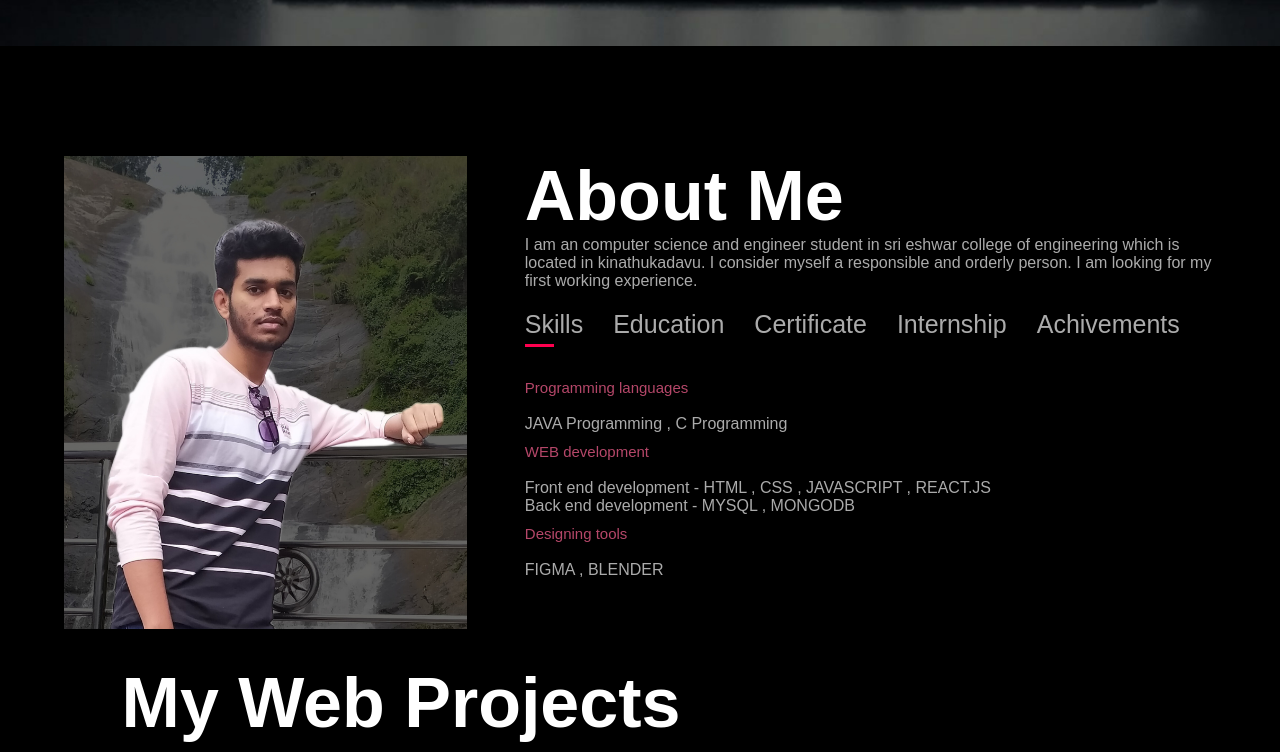
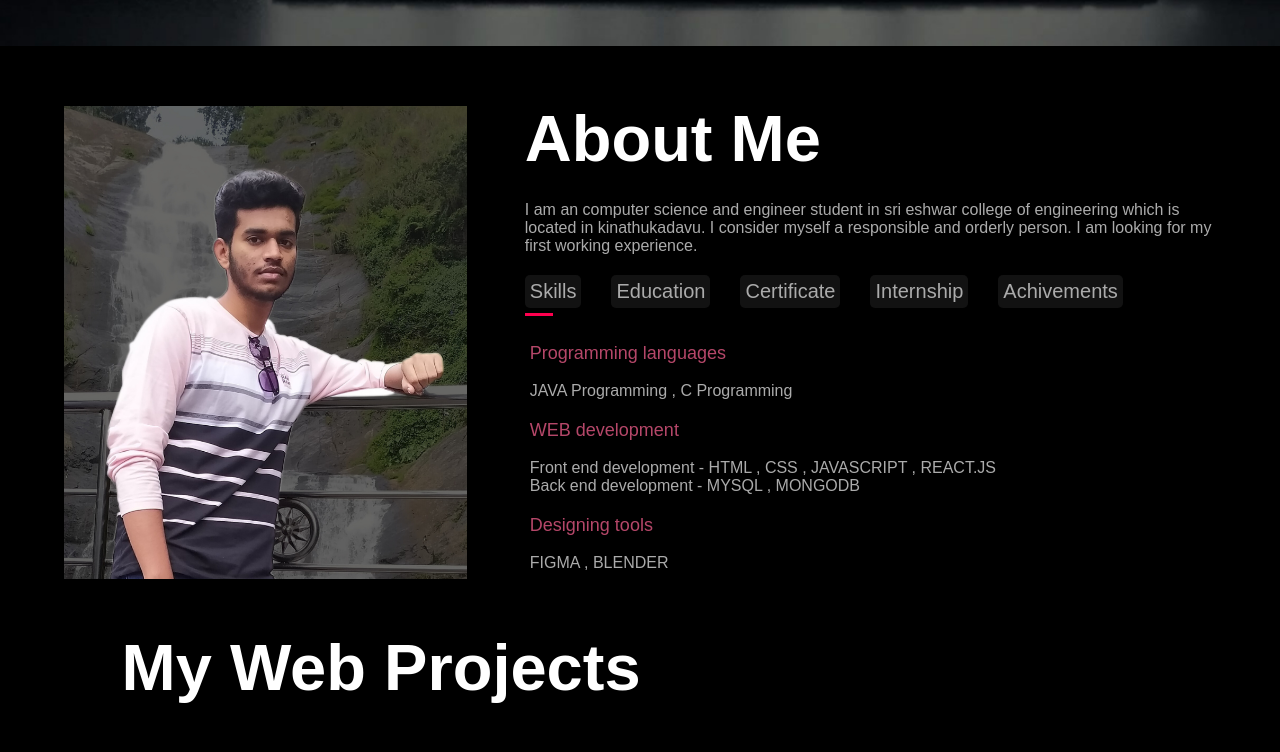
Before and after one commit to AswinACSE/My_Portfolio, a plain HTML site: page index.html in a window 1280 px wide. Shown: the part 754-1506 px from the top of the page. Drawn offline with Linux system fonts and the light colour scheme; files whose address does not match are found by name.

Commit message:
Update style.css

```diff
--- a/style.css
+++ b/style.css
@@ -79,6 +79,8 @@ nav ul li a:hover::after{
     display: flex;
     justify-content: space-between;
     flex-wrap: wrap;
+    height: 100%;
+    margin-top: -50px;
 }
 .about-col-1{
     flex-basis: 35%;
@@ -90,17 +92,24 @@ nav ul li a:hover::after{
     flex-basis: 60%;
 }
 .sub-title{
-    font-size: 70px;
+    font-size: 65px;
     font-weight: 600px;
     color: white;
+    margin-top: -5px;
+    margin-bottom: 25px;
 }
 .tab-titles{
     display:flex;
     margin: 20px 0 40px;
 }
+.tab-titles p{
+    background-color: #ffffff12;
+    border-radius: 5px;
+}
 .tab-links{
+    padding: 5px;
     margin-right: 30px;
-    font-size: 25px;
+    font-size: 20px;
     font-weight: 500;
     cursor:pointer;
     position: relative;
@@ -121,14 +130,17 @@ nav ul li a:hover::after{
 .tab-contents ul li{
     list-style: none;
     margin: 10px 0;
+    padding: 5px;
 }
 .tab-contents ul li span{
     color: #b54769;
-    font-size: 15px;
+    font-size: 18px;
 
 }
 .tab-contents{
     display: none;
+    margin-top: -10px;
+
 }
 .tab-contents.active-tab{
     display: block;
@@ -176,7 +188,7 @@ nav ul li a:hover::after{
 }
 .work-list{
     display:grid;
-    grid-template-columns: repeat(auto-fit,minmax(500px, 1fr));
+    grid-template-columns: repeat(auto-fit,minmax(400px, 1fr));
     grid-gap: 40px;
     margin-top: 50px;
 }
@@ -190,8 +202,8 @@ nav ul li a:hover::after{
     overflow: hidden;
 }
 .image{
-    width: 575px;
-    height: 300px;
+    width: 400px;
+    height: 200px;
 }
 /* -------- contact --------*/
 #contact{
```
